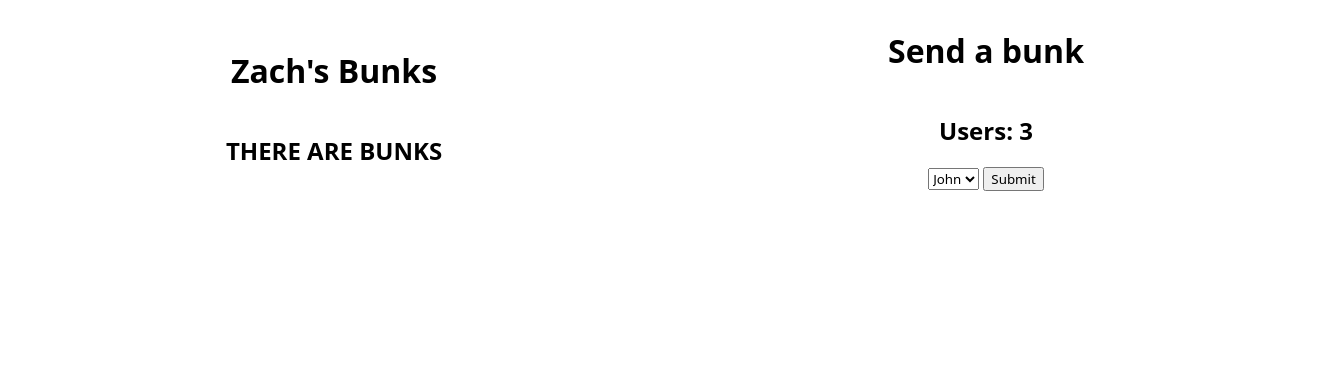
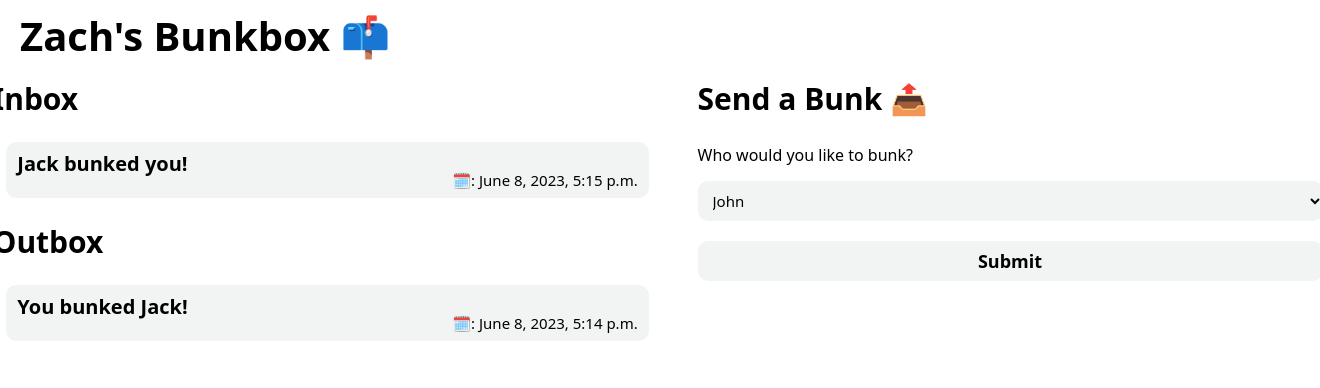
Before and after one commit to HomemadeToast57/jitterbunk, a Django app: page /bunk/4/bunkfeed/ in a window 1320 px wide. Shown: the top 388 px of the page. Run offline with Django 3.2, Linux system fonts and the light colour scheme; data comes from the database, SQL or seed files in the repository; both versions use the stored data as it was after the commit.

Commit message:
completed jitterbunk

```diff
--- a/jitterbunk/bunk/static/bunk/style.css
+++ b/jitterbunk/bunk/static/bunk/style.css
@@ -6,6 +6,23 @@
     display: flex;
     flex-direction: row;
     justify-content: center;
+    padding-bottom: 40px;
+}
+
+.dash_name {
+    font-size: 40px;
+    margin: 0px 12px;
+}
+
+.bunk_boxes {
+    display: flex;
+    flex-direction: column;
+}
+
+.box_title {
+    font-size: 30px;
+    margin: 15px;
+    align-self: baseline;
 }
 
 .bunk_inbox {
@@ -14,6 +31,11 @@
     display: flex;
     flex-direction: column;
     align-items: center;
+    margin: 0px 20px;
+}
+
+h2#send_bunk.box_title {
+    margin: 15px 0px;
 }
 
 .bunk_outbox {
@@ -21,4 +43,73 @@
     display: flex;
     flex-direction: column;
     align-items: center;
+    margin: 0px 20px;
 }
+
+.bunk_form {
+    display: flex;
+    flex-direction: column;
+    gap: 10px;
+    margin-top: 10px;
+}
+
+.bunk_list_item {
+    width: 47vw;
+    height: 40px;
+    margin: 8px 0px;
+    padding: 8px 11px;
+    border-radius: 10px;
+    background-color: #f2f4f4;
+    display: flex;
+    flex-direction: row;
+    justify-content: space-between;
+}
+
+.bunk_message {
+    align-self: flex-start;
+    font-size: 20;
+    font-weight: 650;
+}
+
+.bunk_date {
+    align-self:flex-end;
+    font-size: 15;
+}
+
+.to_select, .bunk_submit{
+    background-color: #f2f4f4;
+    font-size: 15px;
+    width: 625px;
+    margin: 5px 0px;
+    padding: 8px 11px;
+    border: none;
+    border-radius: 10px;
+}
+
+.no_bunks {
+    align-self: baseline;
+    margin: -4px;
+}
+
+.to_select {
+    height: 40px;
+}
+
+.to_select:hover {
+    cursor:pointer;
+}
+
+.bunk_submit {
+    font-weight: 600;
+    font-size: 18px;
+}
+
+.bunk_submit:hover {
+    cursor: pointer;
+    opacity: 50%;
+}
+
+.user_list_element:visited {
+    font-style: none;
+    color: black;
+}
--- a/jitterbunk/bunk/templates/bunk/personal_feed.html
+++ b/jitterbunk/bunk/templates/bunk/personal_feed.html
@@ -4,27 +4,53 @@
     <link rel="stylesheet" href="{% static 'bunk/style.css' %}" />
   </head>
   <body>
+    <h1 class="dash_name">{{user.username}}'s Bunkbox  📫</h1>
     <div class="personal_feed_page">
+      <div class="bunk_boxes">
+          <h2 class="box_title">Inbox</h2>
         <div class="bunk_inbox">
-                <h1>{{user.username}}'s Bunks</h1>
-                {% if bunks %}
-                <h2>THERE ARE BUNKS</h2>
-                {% else %}
-                <h2>There are no bunks</h2>
+          {% if incoming_bunk_list %} {% for bunk in incoming_bunk_list %}
+          <div class="bunk_list_item">
+            <div class="bunk_message">
+                {{bunk.from_user.username}} bunked you!
+              </div>
+            <div class="bunk_date">🗓️: {{bunk.pub_date}}</div>
+          </div>
+          {% endfor %} {% else %}
+          <div class="no_bunks">There are no bunks in the inbox.</div>
           {% endif %}
         </div>
+        <h2 class="box_title">Outbox</h2>
         <div class="bunk_outbox">
-                <h1>Send a bunk</h1>
-                <h2>Users: {{allusers|length}}</h2>
-                <form action="{% url 'bunk:submit_bunk' %}" method="post">
+          {% if outgoing_bunk_list %} {% for bunk in outgoing_bunk_list %}
+          <div class="bunk_list_item">
+            <div class="bunk_message">
+              You bunked {{bunk.to_user.username}}!
+            </div>
+            <div class="bunk_date">🗓️: {{bunk.pub_date}}</div>
+          </div>
+
+          {% endfor %} {% else %}
+          <div class="no_bunks">There are no bunks in the outbox.</div>
+          {% endif %}
+        </div>
+      </div>
+      <div class="bunk_outbox">
+        <h2 class="box_title" id="send_bunk">Send a Bunk 📤</h2>
+        <form
+          class="bunk_form"
+          action="{% url 'bunk:submit_bunk' %}"
+          method="post"
+        >
           {% csrf_token %}
-                    <select id="recipient" name='to_user'>
+          <label for="recipient">Who would you like to bunk?</label>
+          <select id="recipient" name="to_user" class="to_select">
             {% for usr in allusers %}
-                        <option value={{usr.id}}>{{usr.username}}</option>
+            <option value="{{usr.id}}">{{usr.username}}</option>
             {% endfor %}
           </select>
-                    <input type="hidden" value="{{user.id}}" name='from_user'>
-                    <button type="submit">Submit</button>
+          <input type="hidden" value="{{user.id}}" name="from_user" />
+          <button type="submit"   class="bunk_submit">Submit</button>
         </form>
       </div>
     </div>
--- a/jitterbunk/bunk/urls.py
+++ b/jitterbunk/bunk/urls.py
@@ -9,4 +9,5 @@ urlpatterns = [
     path("<int:id>/bunkfeed/", views.personal_bunk_feed, name="personal_feed"),
     path("bunkfeed/submit_bunk", views.submit_bunk, name="submit_bunk"),
     path("users/", views.user_list, name="user_list"),
+    path("create_user/", views.create_user, name="create_user")
 ]
--- a/jitterbunk/bunk/views.py
+++ b/jitterbunk/bunk/views.py
@@ -11,21 +11,29 @@ from .models import Bunk, User
 # Create your views here.
 
 def main_bunk_feed(request):
-    bunks = Bunk.objects.filter(Bunk.objects.all()).order_by('-pub_date')
+    bunks = Bunk.objects.all().order_by('-pub_date')
+
     return render(request, 'bunk/main_feed.html', {
         'bunks': bunks
     })
 
 def personal_bunk_feed(request, id):
-    bunks = Bunk.objects.filter((Q(pub_date__lte=timezone.now())), (Q(from_user_id=id) | Q(to_user_id=id))).order_by('-pub_date')
+    user = User.objects.get(id=id)
+
+    bunk_list = list(Bunk.objects.filter((Q(pub_date__lte=timezone.now())), (Q(from_user_id=id) | Q(to_user_id=id))).order_by('-pub_date'))
+
+    incoming_bunk_list = [bunk for bunk in bunk_list if bunk.to_user == user]
+
+    outgoing_bunk_list = [bunk for bunk in bunk_list if bunk.from_user == user]
 
     allusers = User.objects.exclude(id=id)
 
     print(len(allusers))
     return render(request, 'bunk/personal_feed.html', {
-        'user': User.objects.get(id=id),
+        'user': user,
+        'incoming_bunk_list': incoming_bunk_list,
+        'outgoing_bunk_list': outgoing_bunk_list,
         'allusers': allusers,
-        'bunks': bunks,
     })
 
 def user_list(request):
@@ -41,13 +49,17 @@ def submit_bunk(request):
 
     print(from_id, to_id)
 
-    Bunk.objects.create(from_user=from_id, to_user=to_id)
+    new_bunk = Bunk.objects.create(from_user=User.objects.get(id=from_id), to_user=User.objects.get(id=to_id))
+
+    new_bunk.save()
+
     return HttpResponseRedirect(f'/bunk/{from_id}/bunkfeed')
 
-# def personal_bunk_feed(requst, the_params_from_url):
-#     # do your query here
-#     # you have aceest to request! and the dynamic parts of url
-#     return render('template_blah.html', {
-#         asdf: 123,
-#         asdf1: 123
-#     })
+def create_user(request):
+    username = request.POST['username']
+    photo = request.POST['photo']
+
+    user = User.objects.create(username=username, photo=photo)
+    user.save()
+
+    return HttpResponseRedirect(f'/bunk/users')
```
Also changed, not shown: jitterbunk/bunk/templates/bunk/main_feed.html (+42 -1 lines), jitterbunk/bunk/templates/bunk/users.html (+17 -2 lines), jitterbunk/db.sqlite3. Lines whose indentation alone changed are shown as unchanged.
